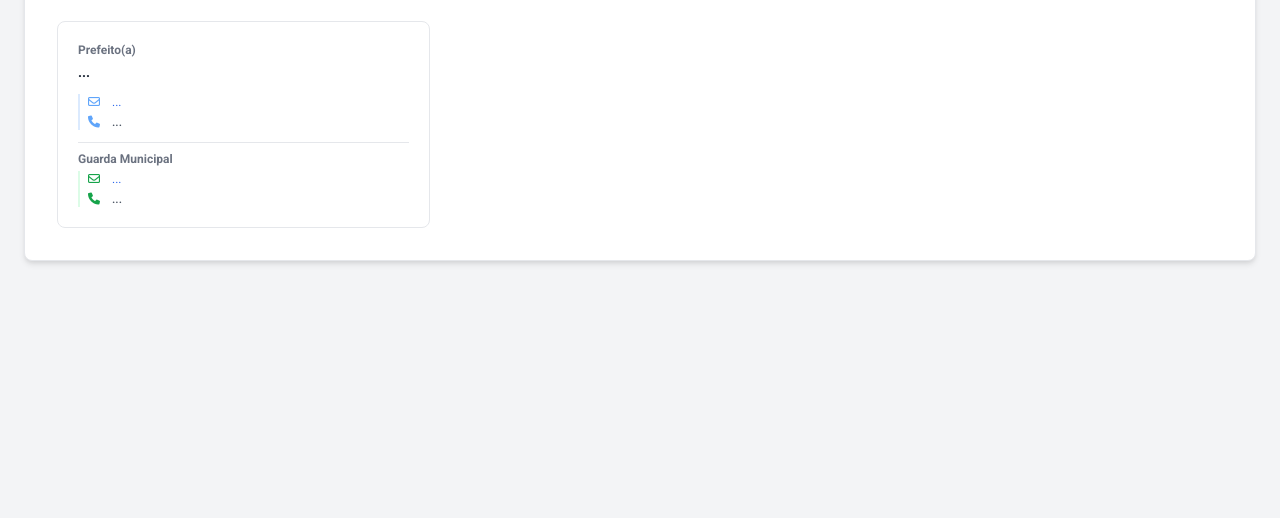
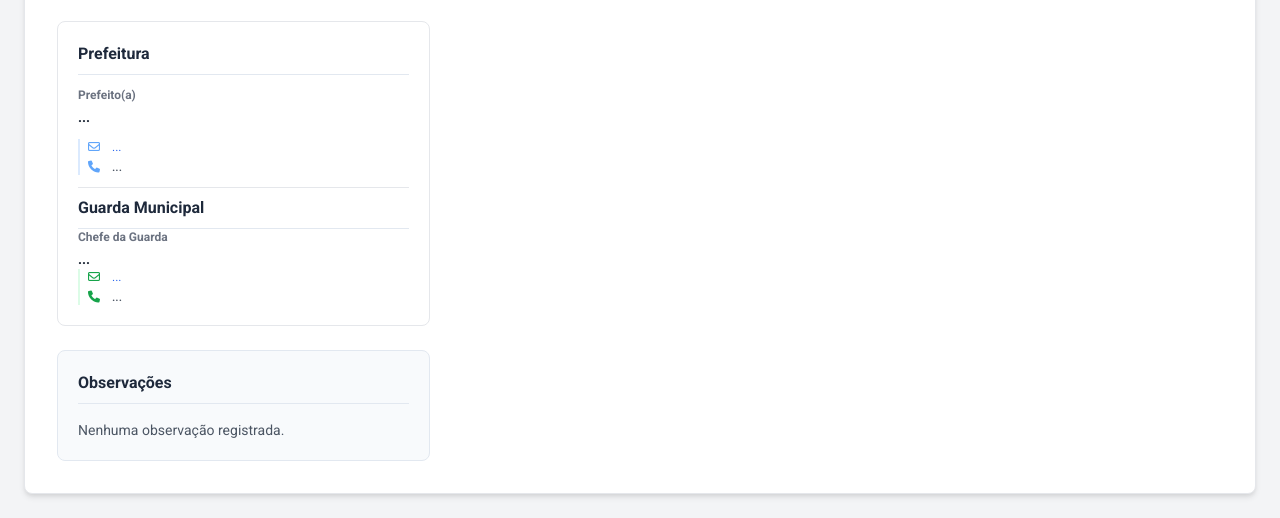
Before and after one commit to leoeloi/NISP, a website: page index.html in a window 1280 px wide. Shown: the part 593-1111 px from the top of the page. Before the commit the page ends 878 px from the top, so only its background shows below. Drawn offline with nearby package versions, Linux system fonts and the light colour scheme; no server answers.

Commit message:
Atualizaçãoes

```diff
--- a/app.js
+++ b/app.js
@@ -216,9 +216,10 @@ function loadCity(id) {
   document.getElementById('view-prefeito').innerText = data.prefeito || '-';
   document.getElementById('view-email-pref').innerText = data.email_pref || '-';
   document.getElementById('view-tel-pref').innerText = data.telefone_pref || '-';
-
+  document.getElementById('view-chefe-gm').innerText = data.chefe_gm || '-';
   document.getElementById('view-email-gm').innerText = data.email_gm || '-';
   document.getElementById('view-tel-gm').innerText = data.telefone_gm || '-';
+  document.getElementById('view-obs-mun').innerText = data.obs_mun || 'Nenhuma observação registrada.';
 
   setBooleanBadge('badge-possui', data.possui_guarda);
   setBooleanBadge('badge-armada', data.guarda_armada);
--- a/index.html
+++ b/index.html
@@ -65,7 +65,7 @@
     </div>
   </nav>
 
-  <div class="max-w-[1800px] mx-auto p-4 md:p-6 pb-20">
+  <div class="max-w-[1600px] mx-auto p-4 md:p-6 pb-20">
 
     <div id="page-municipios" class="page-section active">
       <div class="bg-white card-shadow rounded-lg overflow-hidden border border-gray-200">
@@ -98,7 +98,6 @@
                 <span id="badge-armada" class="status-badge bg-gray-100">...</span>
               </div>
             </div>
-
             <div class="grid grid-cols-2 gap-4 text-center">
               <div class="bg-blue-50 p-4 rounded-lg border border-blue-100">
                 <div class="text-blue-600 text-xs font-bold uppercase">Efetivo</div>
@@ -111,6 +110,7 @@
             </div>
 
             <div class="bg-white rounded-lg border border-gray-200 p-5 text-xs space-y-3">
+                <h3 class="text-slate-800 font-bold border-b border-slate-200 pb-2 text-base">Prefeitura</h3>
               <div>
                 <span class="font-bold text-gray-500 block mb-1">Prefeito(a)</span>
                 <span id="view-prefeito" class="text-sm text-gray-800 font-bold">...</span>
@@ -127,7 +127,9 @@
               </div>
 
               <div class="border-t pt-2 mt-2">
-                <span class="font-bold text-gray-500 block mb-1">Guarda Municipal</span>
+                <h3 class="text-slate-800 font-bold border-b border-slate-200 pb-2 text-base">Guarda Municipal</h3>
+                <span class="font-bold text-gray-500 block mb-1">Chefe da Guarda</span>
+                <span id="view-chefe-gm" class="text-sm text-gray-800 font-bold">...</span>
                 <div class="grid grid-cols-1 gap-1 pl-2 border-l-2 border-green-100">
                   <div class="flex items-center gap-2">
                     <i class="far fa-envelope text-green-600 w-4"></i>
@@ -140,8 +142,11 @@
                 </div>
               </div>
             </div>
+            <div class="bg-slate-50 rounded-lg border border-slate-200 p-5 space-y-4">
+            <h3 class="text-slate-800 font-bold border-b border-slate-200 pb-2">Observações</h3>
+            <div id="view-obs-mun" class="text-sm text-gray-600">Nenhuma observação registrada.</div>
           </div>
-
+            </div>
           <div class="md:col-span-8 flex flex-col gap-6">
             <div class="bg-gradient-to-r from-slate-800 to-slate-900 text-white rounded-lg p-6 shadow-md border-l-4 border-blue-500 grid grid-cols-3 gap-4 text-center">
               <div>
```
